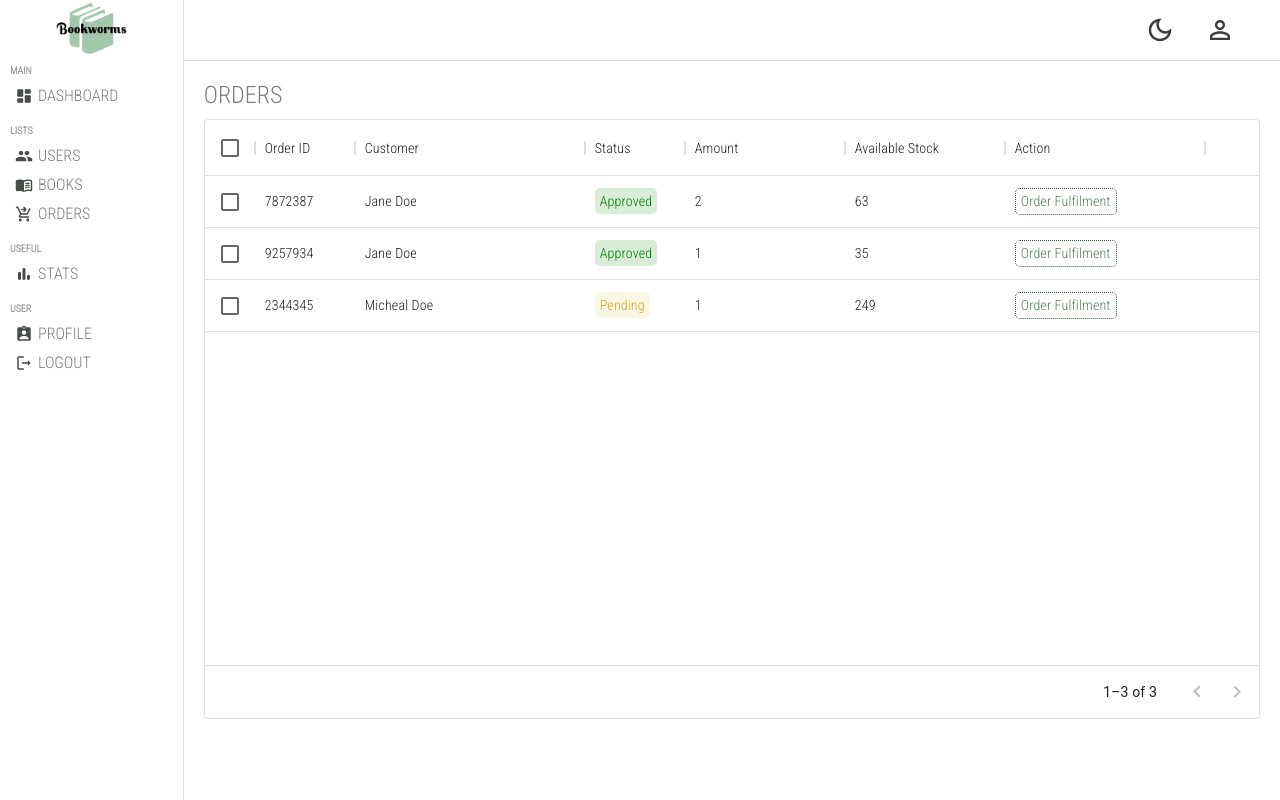
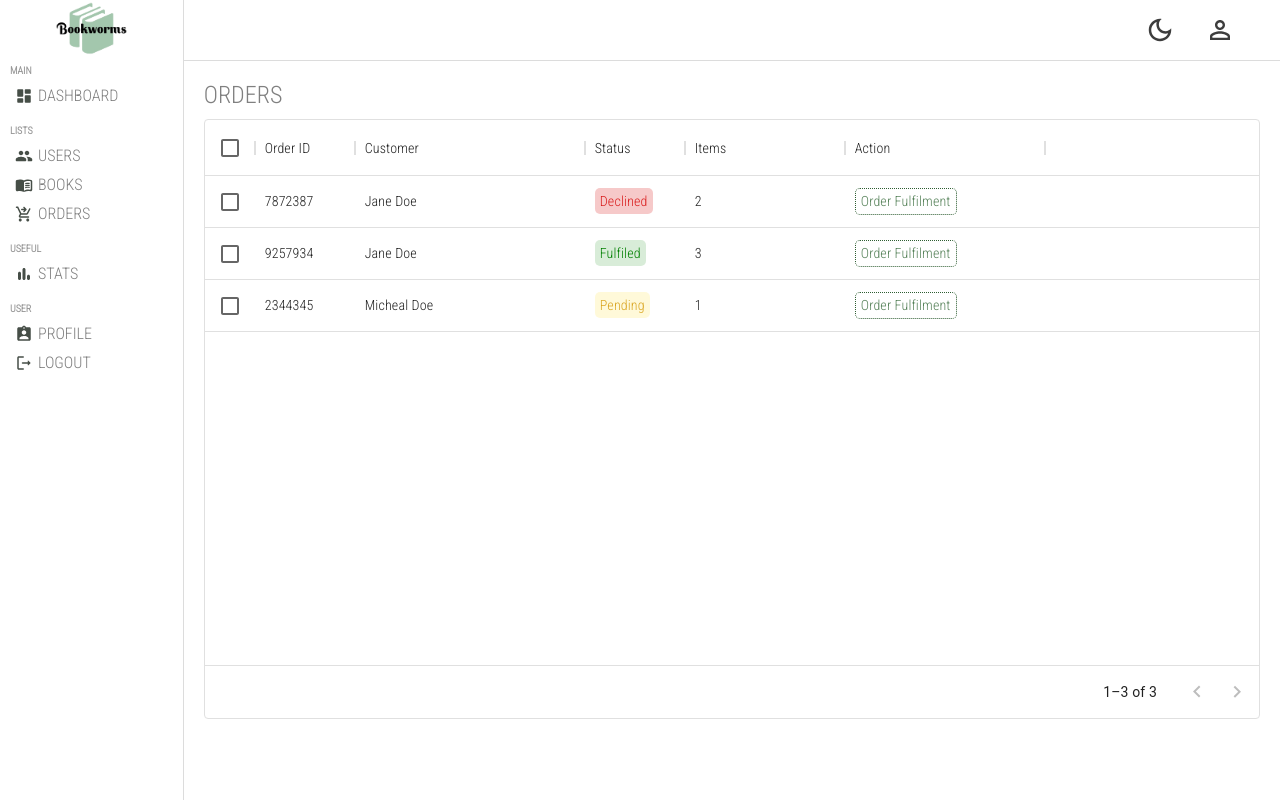
Before and after one commit to MLoisD/Team27, a React (Create React App) app in the folder bookworm_admin/: page /orders in a window 1280 px wide. Built offline with nearby package versions, Linux system fonts and the light colour scheme.

Commit message:
ADDED NEW PAGE FOR ADDING BOOKS

```diff
--- a/bookworm_admin/src/components/booktable/Booktable.jsx
+++ b/bookworm_admin/src/components/booktable/Booktable.jsx
@@ -10,8 +10,6 @@ const Booktable = () => {
   const handleDelete = (id) => {
     setData(data.filter((item) => item.id !== id));
   };
-
-
 
   const setId = (params) => {
      const dataArray = data.filter((item) => item.id === params.row.id);
--- a/bookworm_admin/src/components/featured/Featured.jsx
+++ b/bookworm_admin/src/components/featured/Featured.jsx
@@ -17,7 +17,7 @@ const Featured = () => {
           <CircularProgressbar value={70} text={"70%"} strokeWidth={5} />
         </div>
         <p className="title">Total sales made today</p>
-        <p className="amount">$420</p>
+        <p className="amount">$39.98</p>
         <p className="desc">
           Previous transactions processing. Last payments may not be included.
         </p>
@@ -26,21 +26,21 @@ const Featured = () => {
             <div className="itemTitle">Target</div>
             <div className="itemResult negative">
               <KeyboardArrowDownIcon fontSize="small"/>
-              <div className="resultAmount">$12.4k</div>
+              <div className="resultAmount">$1.4k</div>
             </div>
           </div>
           <div className="item">
             <div className="itemTitle">Last Week</div>
             <div className="itemResult positive">
               <KeyboardArrowUpOutlinedIcon fontSize="small"/>
-              <div className="resultAmount">$12.4k</div>
+              <div className="resultAmount">$400</div>
             </div>
           </div>
           <div className="item">
             <div className="itemTitle">Last Month</div>
             <div className="itemResult positive">
               <KeyboardArrowUpOutlinedIcon fontSize="small"/>
-              <div className="resultAmount">$12.4k</div>
+              <div className="resultAmount">$900</div>
             </div>
           </div>
         </div>
--- a/bookworm_admin/src/components/ordertable/ordertable.scss
+++ b/bookworm_admin/src/components/ordertable/ordertable.scss
@@ -42,14 +42,18 @@
       padding: 5px;
       border-radius: 5px;
 
-      &.Approved {
+      &.Fulfiled {
         color: green;
         background-color: rgba(0, 128, 0, 0.151);
       }
 
       &.Pending {
         color: goldenrod;
-        background-color: rgba(189, 189, 3, 0.103);
+        background-color: rgba(255, 214, 5, 0.15);
+      }
+      &.Declined {
+        color: #da2020;
+        background-color: rgba(218, 32, 32, 0.24);
       }
     }
 
--- a/bookworm_admin/src/components/widget/Widget.jsx
+++ b/bookworm_admin/src/components/widget/Widget.jsx
@@ -9,7 +9,7 @@ const Widget = ({ type }) => {
   let data;
 
   //Temporary before data connection
-  const amount = 100;
+  const amount = ["1", "3","100"];
   const diff = 20;
 
   switch (type) {
@@ -18,6 +18,7 @@ const Widget = ({ type }) => {
         title: "USERS",
         isMoney: false,
         link: "See all users",
+        value: 1,
         icon: (
           <PersonOutlinedIcon
             className="icon"
@@ -34,6 +35,7 @@ const Widget = ({ type }) => {
         title: "ORDERS",
         isMoney: false,
         link: "View all orders",
+        value: 3,
         icon: (
           <ShoppingCartOutlinedIcon
             className="icon"
@@ -50,6 +52,7 @@ const Widget = ({ type }) => {
         title: "EARNINGS",
         isMoney: true,
         link: "View net earnings",
+        value: 52.97,
         icon: (
           <MonetizationOnOutlinedIcon
             className="icon"
@@ -63,6 +66,7 @@ const Widget = ({ type }) => {
         title: "BALANCE",
         isMoney: true,
         link: "See details",
+        value: 70.99,
         icon: (
           <AccountBalanceWalletOutlinedIcon
             className="icon"
@@ -83,7 +87,7 @@ const Widget = ({ type }) => {
       <div className="left">
         <span className="title">{data.title}</span>
         <span className="counter">
-          {data.isMoney && "$"} {amount}
+          {data.isMoney && "$"} {data.value}
         </span>
         <span className="link">{data.link}</span>
       </div>
--- a/bookworm_admin/src/ordertablesource.js
+++ b/bookworm_admin/src/ordertablesource.js
@@ -19,8 +19,8 @@ export const orderColumns = [
         },
     },
     {
-      field: "amount",
-      headerName: "Amount",
+      field: "items",
+      headerName: "Items",
       width: 160,
       renderCell: (params) => {
         return (
@@ -30,18 +30,7 @@ export const orderColumns = [
         );
       },
     },
-    {
-      field: "stock",
-      headerName: "Available Stock",
-      width: 160,
-      renderCell: (params) => {
-        return (
-          <div className={`cellWithStatus ${params.row.stock}`}>
-            {params.row.stock}
-          </div>
-        );
-      },
-    },
+
   ];
 
   //temporary data
@@ -52,7 +41,7 @@ export const orderColumns = [
       img: "https://cdn.waterstones.com/bookjackets/large/9780/1419/9780141988511.jpg",
       customer: "Jane Doe",
       amount: "2",
-      status: "Approved",
+      status: "Declined",
       stock: "63"
 
     },
@@ -62,8 +51,8 @@ export const orderColumns = [
       bookname: "Atomic Habits",
       img: "https://cdn.waterstones.com/override/v1/large/9781/8479/9781847941831.jpg",
       customer: "Jane Doe",
-      amount: "1",
-      status: "Approved",
+      amount: "3",
+      status: "Fulfiled",
       stock: "35"
 
     },
--- a/bookworm_admin/src/pages/new/New.jsx
+++ b/bookworm_admin/src/pages/new/New.jsx
@@ -5,7 +5,6 @@ import DriveFolderUploadOutlinedIcon from "@mui/icons-material/DriveFolderUpload
 import { useState } from "react";
 
 const New = ({ inputs, title }) => {
-
 
     const [file, setFile] = useState();
 
```
Also changed, not shown: bookworm_admin/src/booktablesource.js (+9 -0 lines).
